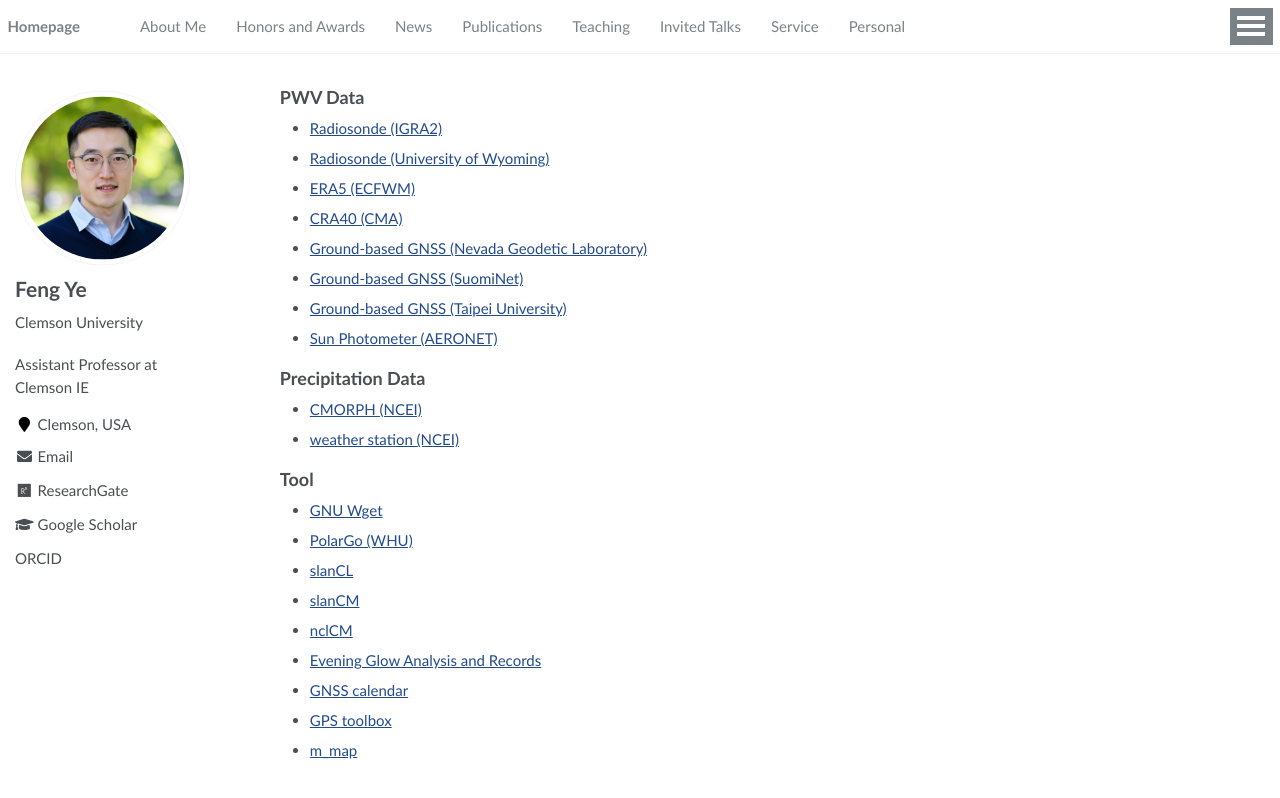
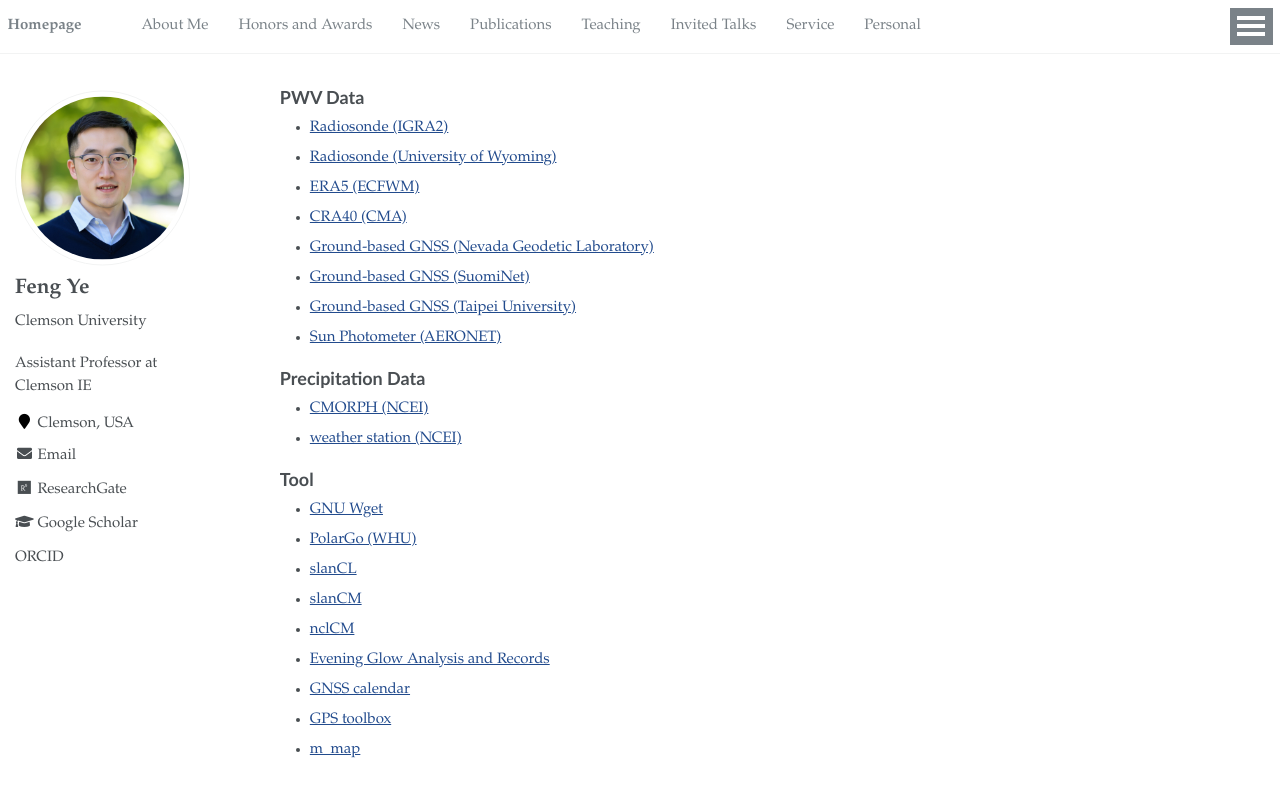
Before and after one commit to feye2024/feye2024.github.io, a Jekyll site: the page built from guides.md, in a window 1280 px wide. Shown: the top 798 px of the page. Built offline with Jekyll 4.4.1, drawn with Linux system fonts in a browser that asks for light colours; some web fonts are replaced; our own code applies the rules of GitHub Pages for plain Markdown files.

Commit message:
homepage update

```diff
--- a/_sass/_variables.scss
+++ b/_sass/_variables.scss
@@ -31,7 +31,7 @@
 $calisto                    : "Calisto MT", serif;
 $garamond                   : Garamond, serif;
 
-$global-font-family  : "Source Sans Pro", Optima, "Book Antiqua", "Palatino Linotype", Palatino, "Computer Modern Serif", "Latin Modern Roman", "Times New Roman", Times, serif;
+$global-font-family  : "Book Antiqua", "Palatino Linotype", Palatino, "Computer Modern Serif", "Latin Modern Roman", "Times New Roman", Times, serif;
 $header-font-family  : "Source Sans Pro", Optima, "Book Antiqua", "Palatino Linotype", Palatino, "Computer Modern Serif", "Latin Modern Roman", "Times New Roman", Times, serif;
 
 
```
